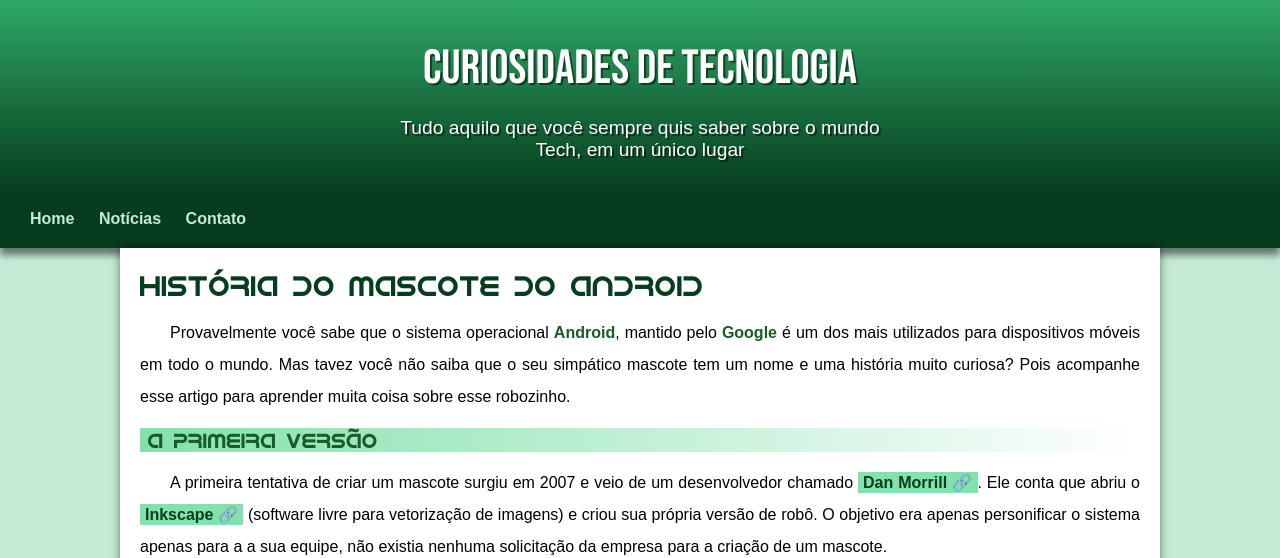
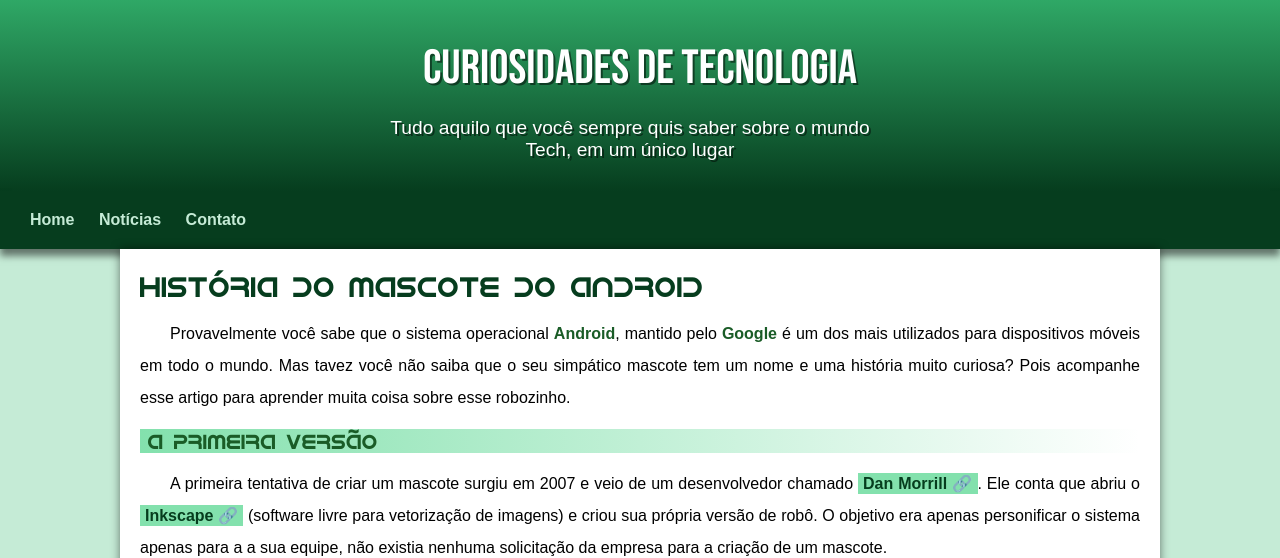
Before and after one commit to HicKReiS/projeto-android, a plain HTML site: page index.html in a window 1280 px wide. Shown: the top 558 px of the page. Drawn offline with Linux system fonts and the light colour scheme.

Commit message:
arrumando padding

```diff
--- a/estilo/style.css
+++ b/estilo/style.css
@@ -63,8 +63,7 @@ header > p {
     font-size: 1.2em;
     max-width: 500px;
     margin: auto;
-    padding-bottom: 30px;
-    padding: 0px 20px;
+    padding: 0px 20px 30px 0px;
     text-shadow: 2px 2px 0px rgba(0, 0, 0, 0.5);
 }
 
```
